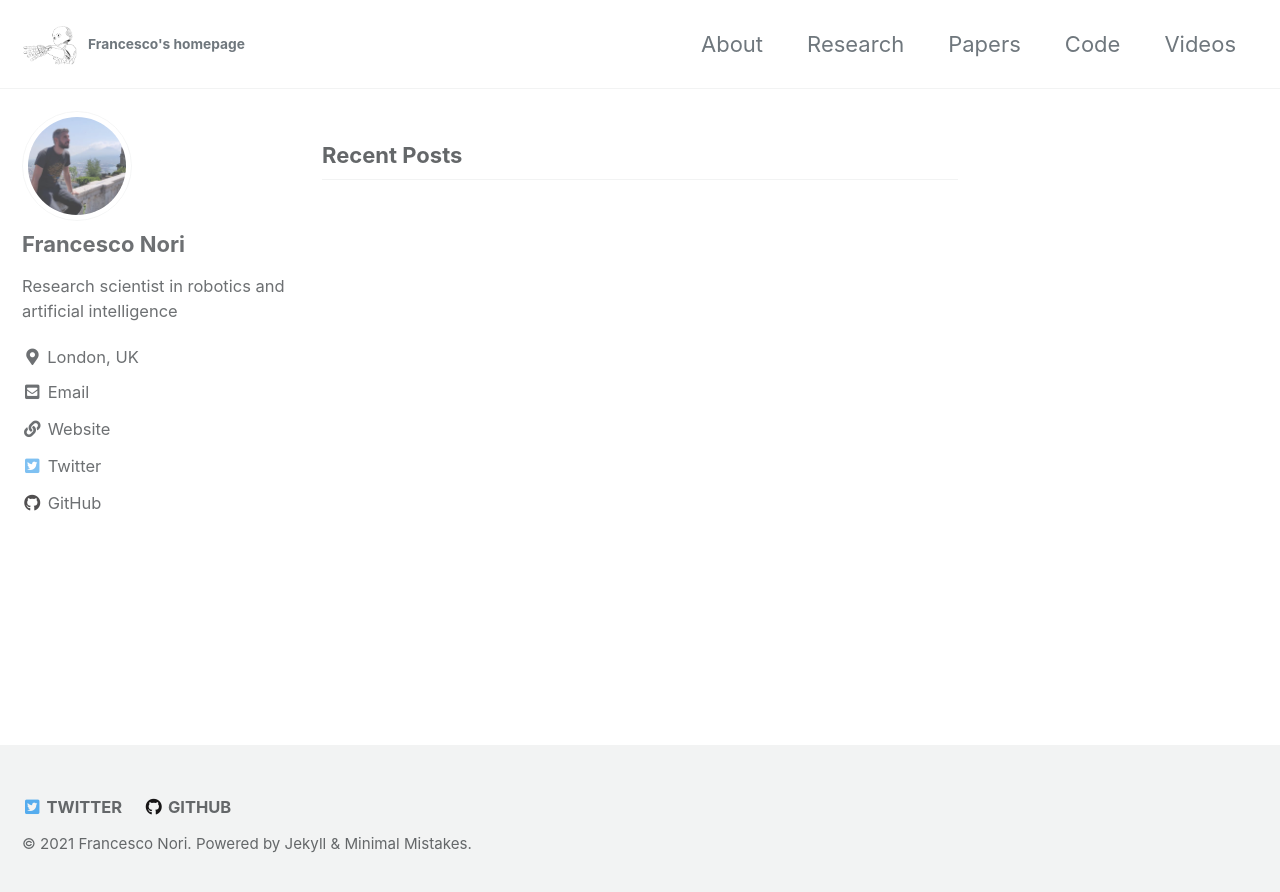
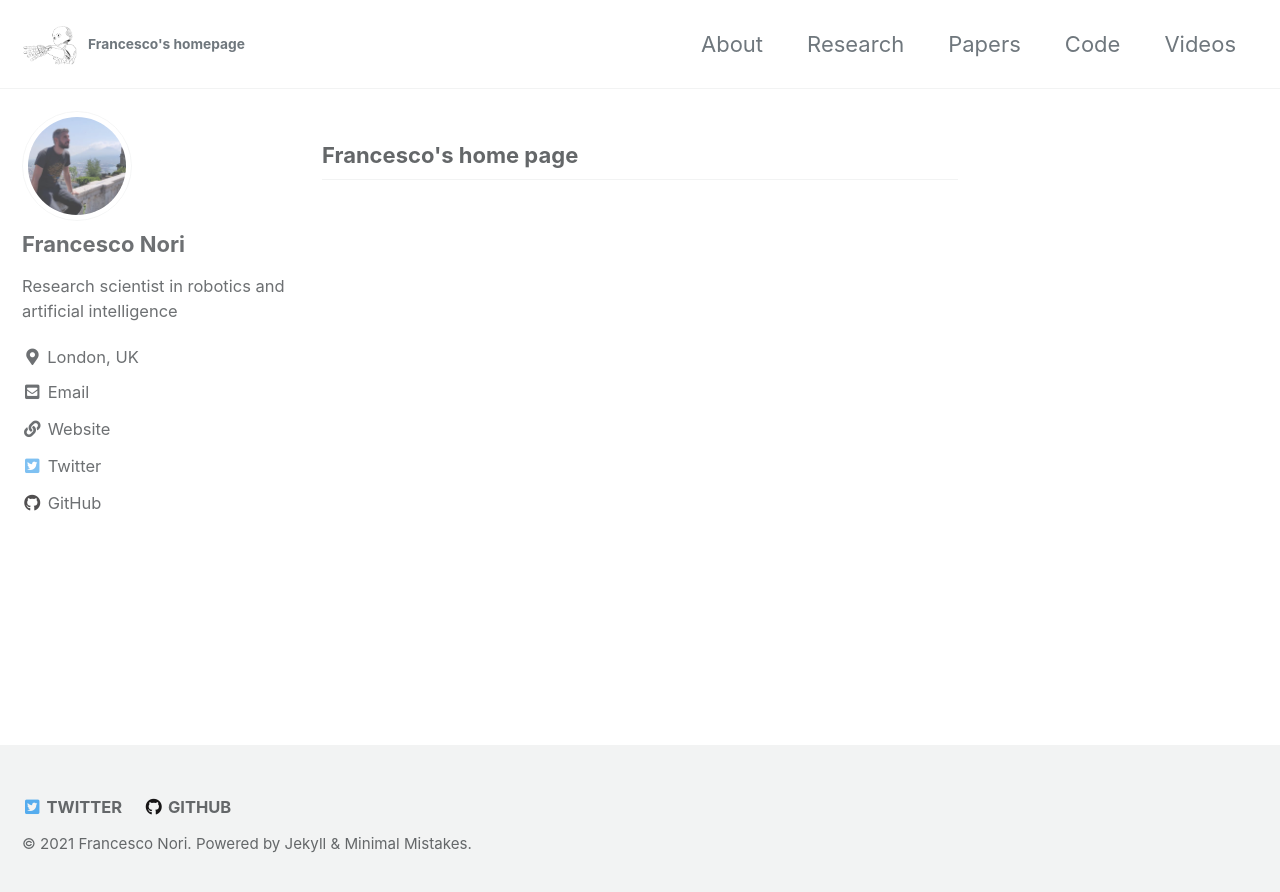
Before and after one commit to iron76/iron76.github.io, a Jekyll site: the page built from index.html, in a window 1280 px wide. Shown: the top 892 px of the page. Built offline with Jekyll 4.4.1, drawn with Linux system fonts in a browser that asks for light colours; cached includes are drawn as plain includes; the list of posts is cut into pages by our own code; some of the changed lines change nothing that is shown.

Commit message:
Minor details fixed

```diff
--- a/_config.yml
+++ b/_config.yml
@@ -21,9 +21,9 @@ title_separator          : "-"
 subtitle                 : "Francesco's homepage"# site tagline that appears below site title in masthead
 name                     : "Francesco Nori"
 description              : "Research scientist in AI and robotics"
-url                      : "https://francesco-nori.github.io"
+url                      : "https://iron76.github.io"
 baseurl                  : # the subpath of your site, e.g. "/blog"
-repository               : "francesco-nori/francesco-nori.github.io" # GitHub username/repo-name e.g. "mmistakes/minimal-mistakes"
+repository               : "iron76/iron76.github.io" # GitHub username/repo-name e.g. "mmistakes/minimal-mistakes"
 teaser                   : "/assets/images/teaser.png" # path of fallback teaser image, e.g. "/assets/images/500x300.png"
 logo                     : "/assets/images/icub.png" # path of logo image to display in the masthead, e.g. "/assets/images/88x88.png"
 masthead_title           : " " # overrides the website title displayed in the masthead, use " " for no title
@@ -102,7 +102,7 @@ author:
       url: "mailto:your.name@email.com"
     - label: "Website"
       icon: "fas fa-fw fa-link"
-      url: "https://francesco-nori.github.io/"
+      url: "https://iron76.github.io/"
     - label: "Twitter"
       icon: "fab fa-fw fa-twitter-square"
       url: "https://twitter.com/francenori"
@@ -111,7 +111,7 @@ author:
       # url: "https://facebook.com/"
     - label: "GitHub"
       icon: "fab fa-fw fa-github"
-      url: "https://github.com/francesco-nori"
+      url: "https://github.com/iron76"
     - label: "Instagram"
       icon: "fab fa-fw fa-instagram"
       # url: "https://instagram.com/"
--- a/_layouts/home.html
+++ b/_layouts/home.html
@@ -4,7 +4,7 @@ layout: archive
 
 {{ content }}
 
-<h3 class="archive__subtitle">{{ site.data.ui-text[site.locale].recent_posts | default: "Recent Posts" }}</h3>
+<h3 class="archive__subtitle">{{ site.data.ui-text[site.locale].recent_posts | default: "Francesco's home page" }}</h3>
 
 {% if paginator %}
   {% assign posts = paginator.posts %}
```
